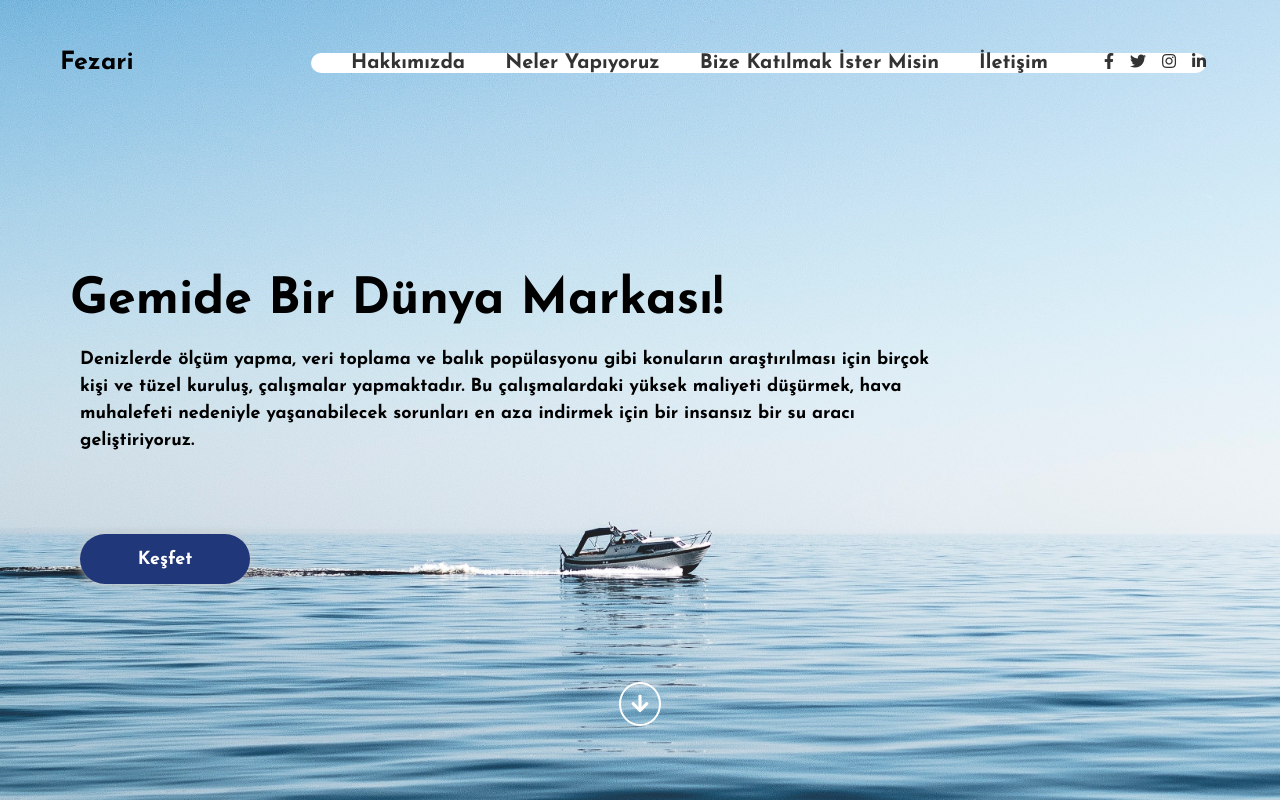
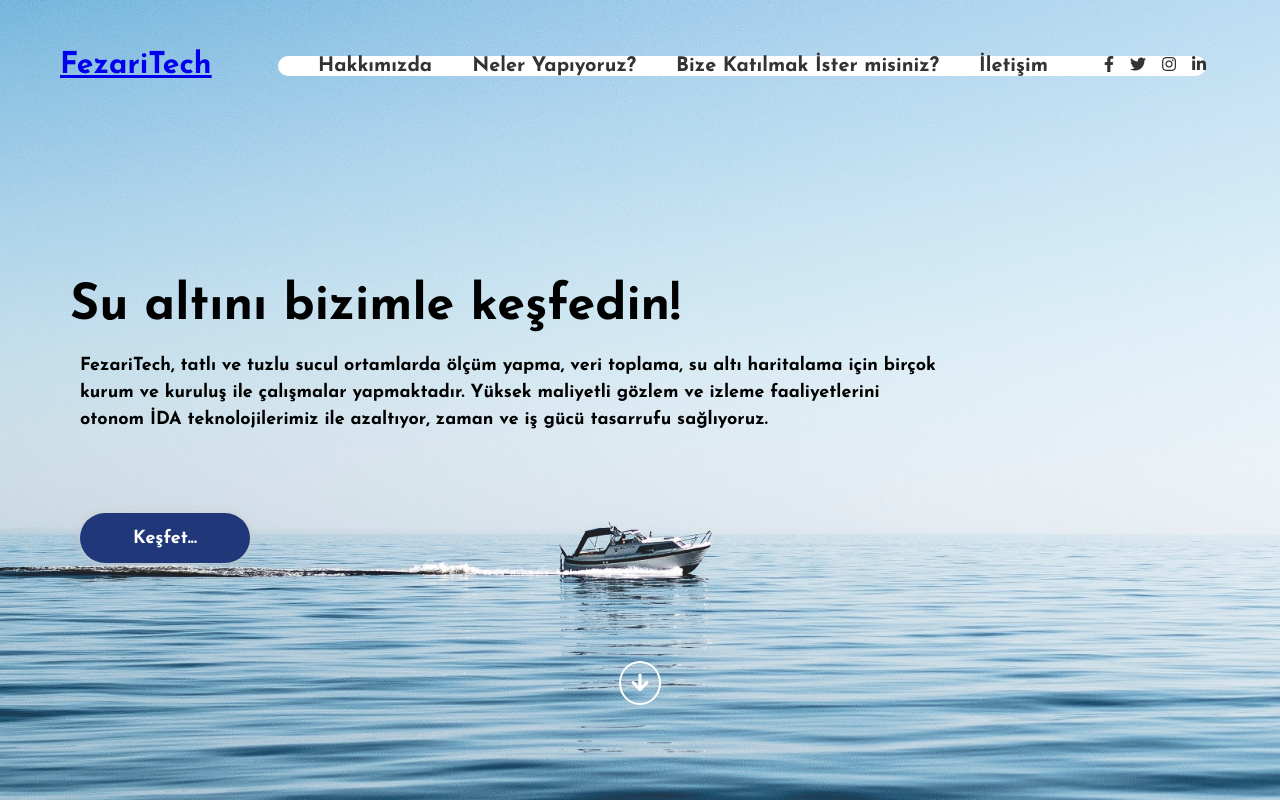
Before and after one commit to FezariTech/web, a React (Create React App) app: page / in a window 1280 px wide. Shown: the top 802 px of the page. Built offline with nearby package versions, Linux system fonts and the light colour scheme.

Commit message:
Navbar ve footer css ögeleri düzenlendi..

```diff
--- a/src/components/Body.jsx
+++ b/src/components/Body.jsx
@@ -5,17 +5,12 @@ function Body1() {
   return (
     <div >
      <div class="container">
-        <h1 class="title">Gemide Bir Dünya Markası!</h1>
+        <h1 class="title">Su altını bizimle keşfedin!</h1>
         <div class="description">
-        <p>Denizlerde ölçüm yapma, veri toplama ve balık popülasyonu gibi konuların araştırılması için birçok kişi ve
-            tüzel kuruluş,
-            çalışmalar yapmaktadır. Bu çalışmalardaki yüksek maliyeti düşürmek, hava muhalefeti nedeniyle yaşanabilecek
-            sorunları en aza indirmek için bir
-            insansız bir su aracı geliştiriyoruz. </p>
+        <p>FezariTech, tatlı ve tuzlu sucul ortamlarda ölçüm yapma, veri toplama, su altı haritalama için birçok kurum ve kuruluş ile çalışmalar yapmaktadır.
+          Yüksek maliyetli gözlem ve izleme faaliyetlerini otonom İDA teknolojilerimiz ile azaltıyor, zaman ve iş gücü tasarrufu sağlıyoruz. </p>
 
-            <button class="rounded-shadow-button"> Keşfet
-
-</button>
+            <button class="rounded-shadow-button"> Keşfet...</button>
         </div>
 
       </div>
--- a/src/components/Footer.jsx
+++ b/src/components/Footer.jsx
@@ -3,24 +3,23 @@ import React from 'react';
 
 function Footer() {
   return (
+    <section className="footer">
+      <div class="social">
+      <a href="https://www.facebook.com"><i className="fab fa-facebook-f"></i></a>
+      <a href="https://www.twitter.com"><i className="fab fa-twitter"></i></a>
+      <a href="https://www.instagram.com"><i className="fab fa-instagram"></i></a>
+      <a href="https://www.linkedin.com"><i className="fab fa-linkedin-in"></i></a>
+      </div>
 
+      <ul className="list">
+        <li><a href='anaSayfa'>Ana Sayfa</a></li>
+        <li><a href='hakkimizda'>Hakkımızda</a></li>
+        <li><a href='hizmetler'>Hizmetlerimiz</a></li>
+        <li><a href='iletisim'>İletişim</a></li>
+      </ul>
 
-
-    <section class="footer">
-      <div class="social">
-        <a href="#"><i class="fab fa-facebook-f"></i></a>
-        <a href="#"><i class="fab fa-twitter"></i></a>
-        <a href="#"><i class="fab fa-instagram"></i></a>
-        <a href="#"><i class="fab fa-linkedin-in"></i></a>
-      </div>
-      <ul class="list">
-        <li><a href="#">Home</a></li>
-        <li><a href="#">About</a></li>
-        <li><a href="#">Services</a></li>
-        <li><a href="#">Contact</a></li>
-      </ul>
       <p class="copyright">
-        &copy; 2021 | All rights reserved
+        &copy; 2023 | Tüm hakları saklıdır.
       </p>
     </section>
   );
--- a/src/components/Navbar.jsx
+++ b/src/components/Navbar.jsx
@@ -11,20 +11,20 @@ function Navbar() {
   return (
 <nav className="navbar">
   <div id="logo">
-        <h3 className='logo'><a>Fezari</a></h3>
+    <h3 className='logo'><a href="/">FezariTech</a></h3>
   </div>
   <div id="options">
     <ul className={isOpen ? "nav-links open" : "nav-links"} id="menu">
       <li><a href="#about">Hakkımızda</a></li>
-          <li><a href="#services">Neler Yapıyoruz</a></li>
-          <li><a href="#team">Bize Katılmak İster Misin</a></li>
+      <li><a href="#services">Neler Yapıyoruz?</a></li>
+      <li><a href="#team">Bize Katılmak İster misiniz?</a></li>
       <li><a href="#contact">İletişim</a></li>
       <li>
         <div className="social-media">
-              <a href="#"><i className="fab fa-facebook-f"></i></a>
-              <a href="#"><i className="fab fa-twitter"></i></a>
-              <a href="#"><i className="fab fa-instagram"></i></a>
-              <a href="#"><i className="fab fa-linkedin-in"></i></a>
+          <a href="https://www.facebook.com"><i className="fab fa-facebook-f"></i></a>
+          <a href="https://www.twitter.com"><i className="fab fa-twitter"></i></a>
+          <a href="https://www.instagram.com"><i className="fab fa-instagram"></i></a>
+          <a href="https://www.linkedin.com"><i className="fab fa-linkedin-in"></i></a>
         </div>
       </li>
     </ul>
@@ -35,6 +35,7 @@ function Navbar() {
     </div>
   </div>
 </nav>
+
   );
 }
 
--- a/src/components/partners.jsx
+++ b/src/components/partners.jsx
@@ -15,12 +15,9 @@ function Partners() {
       <div class="partners-container">
         <ul class="partner-list">
 
-
-          <li><img src={TeknofestLogo}  alt="Partner 11 Logo"/></li>
-          <li><img src= {KtuLogo} alt="Partner 2 Logo"/></li>
+          <li><img src= {KtuLogo} alt="Partner 1 Logo"/></li>
           <li><img src= {TubitakLogo} alt="Partner 2 Logo"/></li>
-          <li><img src= {TeknofestLogo} alt="Partner 2 Logo"/></li>
-
+          <li><img src={TeknofestLogo}  alt="Partner 3 Logo"/></li>
 
           {/* <li style={{backgroundImage: "url('./images/Teknofest_logo.png')" , width: '300px', height: '225px'}}></li> */}
           {/* <li style={{backgroundImage: `url(${require('../../assets/images/Teknofest_logo.png') })`, width: '300px', height: '225px'}}></li> */}
--- a/src/styles/footer.css
+++ b/src/styles/footer.css
@@ -1,8 +1,6 @@
-
-
 .footer {
   background-color: #dfdfdf;
-    color: var(--primary-color);;
+  color: var(--primary-color);
   padding: 40px 0;
   width: 100%;
   bottom: 0;
@@ -17,7 +15,8 @@
 }
 
 .footer .social {
-    text-align: center;
+  display: flex;
+  justify-content: center;
   align-items: center;
   margin-top: 20px;
   padding-bottom: 25px;
@@ -26,13 +25,11 @@
 
 .footer .social a {
   color: inherit;
-    border: 1px solid;
   font-size: 24px;
   width: 40px;
   height: 40px;
   line-height: 40px;
   border: 1px solid;
-    display: inline-block;
   text-align: center;
   border-radius: 50%;
   margin: 0 8px;
@@ -50,28 +47,53 @@
   font-size: 18px;
   margin-bottom: 0;
   text-align: center;
+}
 
+button {
+  border: none;
+  background: none;
+  padding: 0;
+  font: inherit;
+  text-decoration:solid;
+  cursor: pointer;
+}
+
+.footer ul {
+  list-style: none;
+  padding: 0;
+  margin: 0;
+  font-size: 18px;
+  text-align: center;
+}
+
+.footer ul li {
+  display: inline-block;
+  margin-left: 20px;
+}
+
+.footer ul li:first-child {
+  margin-left: 0;
 }
 
 .footer ul li a {
   color: inherit;
   text-decoration: none;
-    opacity: 0.8;
+  opacity: 0.5;
 }
 
-  .footer ul li {
+#options li {
   display: inline-block;
-    padding: 0 15px;
+  margin-left: 40px;
+  font-size: 20px;
+  font-weight: bold;
 }
 
-  .footer ul li a:hover {
-    opacity: 1;
+#options a {
+  color: #333;
+  text-decoration: none;
 }
 
-  .footer .copyright {
-    text-align: center;
-    font-size: 14px;
-    color: #808287;
-    margin-top: 20px;
-
+#options a:hover {
+  color: var(--primary-color);
+  border-bottom: 2px solid #000;
 }
--- a/src/styles/navbar.css
+++ b/src/styles/navbar.css
@@ -6,13 +6,9 @@ nav {
   }
 
   .logo{
-    font-size: 25px;
+    font-size: 30px;
 
   }
-
-
-
-
 
   #menu.hidden {
     display: none;
```
Lines whose indentation alone changed are shown as unchanged.
